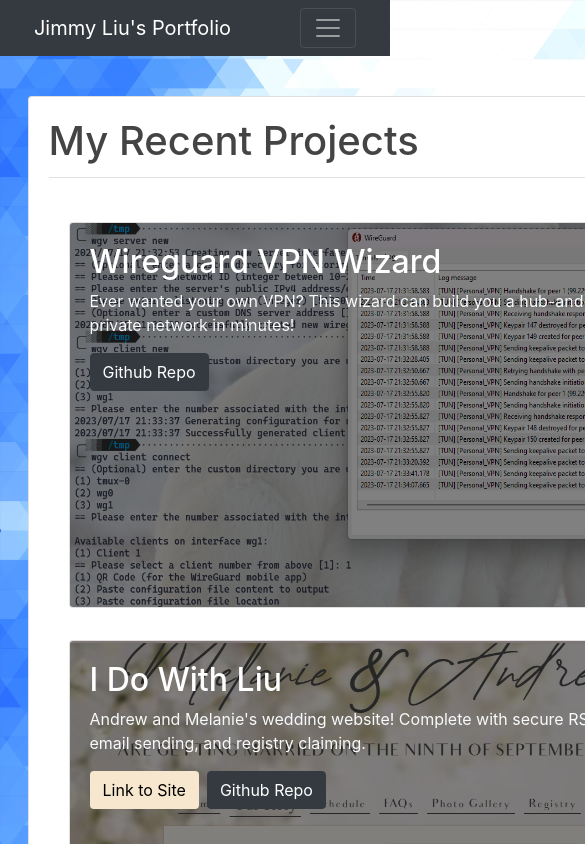
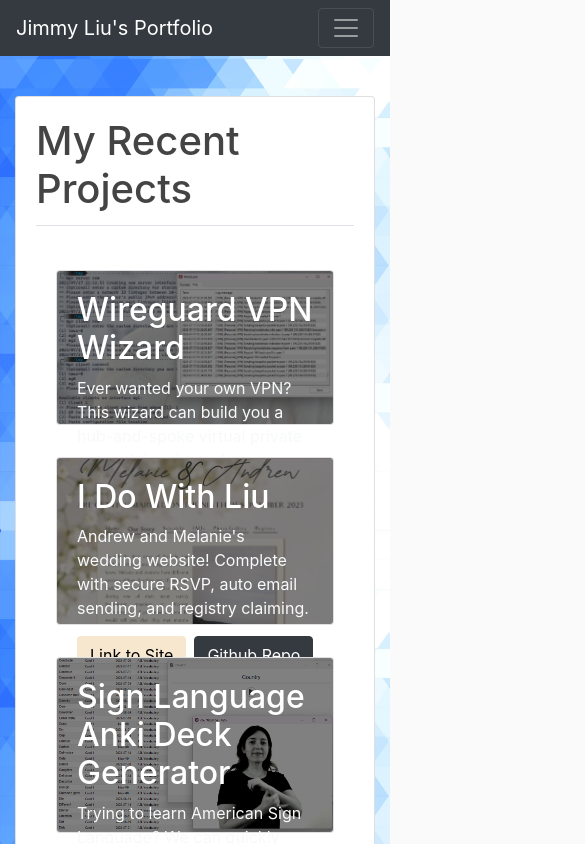
Before and after one commit to ji-mmyliu/personal-site, a React (Vite) app: page /projects in a window 390 px wide. Shown: the top 844 px of the page, 585 px wide, since content can reach past the window. Built offline with nearby package versions, Linux system fonts and the light colour scheme; no server answers.

Commit message:
Initial commit for projects-responsive

```diff
--- a/index.html
+++ b/index.html
@@ -8,6 +8,7 @@
     <!-- Bootstrap CSS -->
     <link rel="stylesheet" href="https://maxcdn.bootstrapcdn.com/bootstrap/4.0.0/css/bootstrap.min.css" integrity="sha384-Gn5384xqQ1aoWXA+058RXPxPg6fy4IWvTNh0E263XmFcJlSAwiGgFAW/dAiS6JXm" crossorigin="anonymous">
     <link rel="stylesheet" type="text/css" href="/css/main.css">
+    <link rel="stylesheet" type="text/css" href="/css/projects.css">
     <link rel="stylesheet" href="https://cdnjs.cloudflare.com/ajax/libs/font-awesome/4.7.0/css/font-awesome.min.css">
     <script src="https://cdnjs.cloudflare.com/ajax/libs/popper.js/1.12.9/umd/popper.min.js"></script>
 
--- a/package.json
+++ b/package.json
@@ -2,7 +2,7 @@
     "name": "personal-site",
     "scripts": {
         "prepare": "husky install",
-        "start": "vite dev",
+        "start": "vite dev --open",
         "test": "jest --watch",
         "test:coverage": "jest --coverage",
         "build": "vite build --outDir ./dist/"
--- a/public/css/main.css
+++ b/public/css/main.css
@@ -95,11 +95,18 @@
         padding: 8px;
     }
 }
-.container {
+@media (min-width: 0px) {
+    .container {
+        margin: 0 0 0 0;
+        width: 100%;
+    }
+}
+/* .container {
     width: 1500px;
     max-width: 90%;
     margin: 0 auto;
-}
+} */
+
 .col-md-8 {
     width: fit-content;
 }
--- /dev/null
+++ b/public/css/projects.css
@@ -0,0 +1,6 @@
+.project-background-img {
+    width: 100%;
+    max-width: 40em;
+    height: 60%;
+    filter: brightness(50%);
+}
--- a/src/components/app/index.tsx
+++ b/src/components/app/index.tsx
@@ -42,7 +42,7 @@
                 </header>
             </div>
 
-            <div className="container pl-2 pr-2">
+            <div className="container">
                 <Routes>
                     <Route path="/" element={<About />} />
                     <Route path="/about-me" element={<About />} />
--- a/src/components/projects/index.tsx
+++ b/src/components/projects/index.tsx
@@ -3,7 +3,7 @@
 const Project = (props: { name: string, file: string, children: Array<JSX.Element> }): JSX.Element => {
     return (
         <div className="card text-light" style={{ margin: "0 2.5em 2em 2.5em", width: "fit-content" }}>
-            <img className="card-img" src={`/img/${props.file}`} alt={props.name} style={{ width: '40em', height: '24em', filter: 'brightness(50%)' }}></img>
+            <img className="card-img project-background-img" src={`/img/${props.file}`} alt={props.name}></img>
             <div className="card-img-overlay" style={{ width: "fit-content" }}>
                 <h2 style={{ color: '#fff' }}>{props.name}</h2>
                 <div className="project-content">
```
Also changed, not shown: 2 other files (tests, documents, lock files or other folders).
